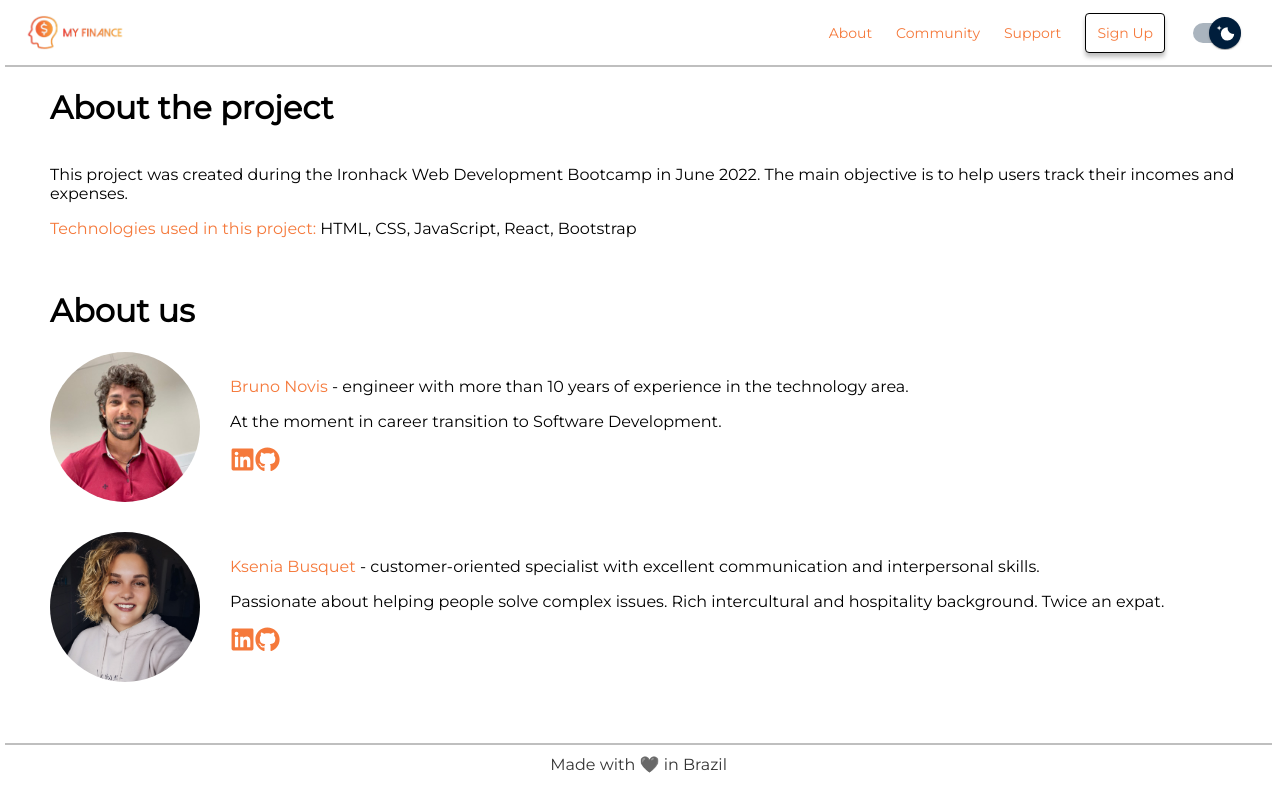
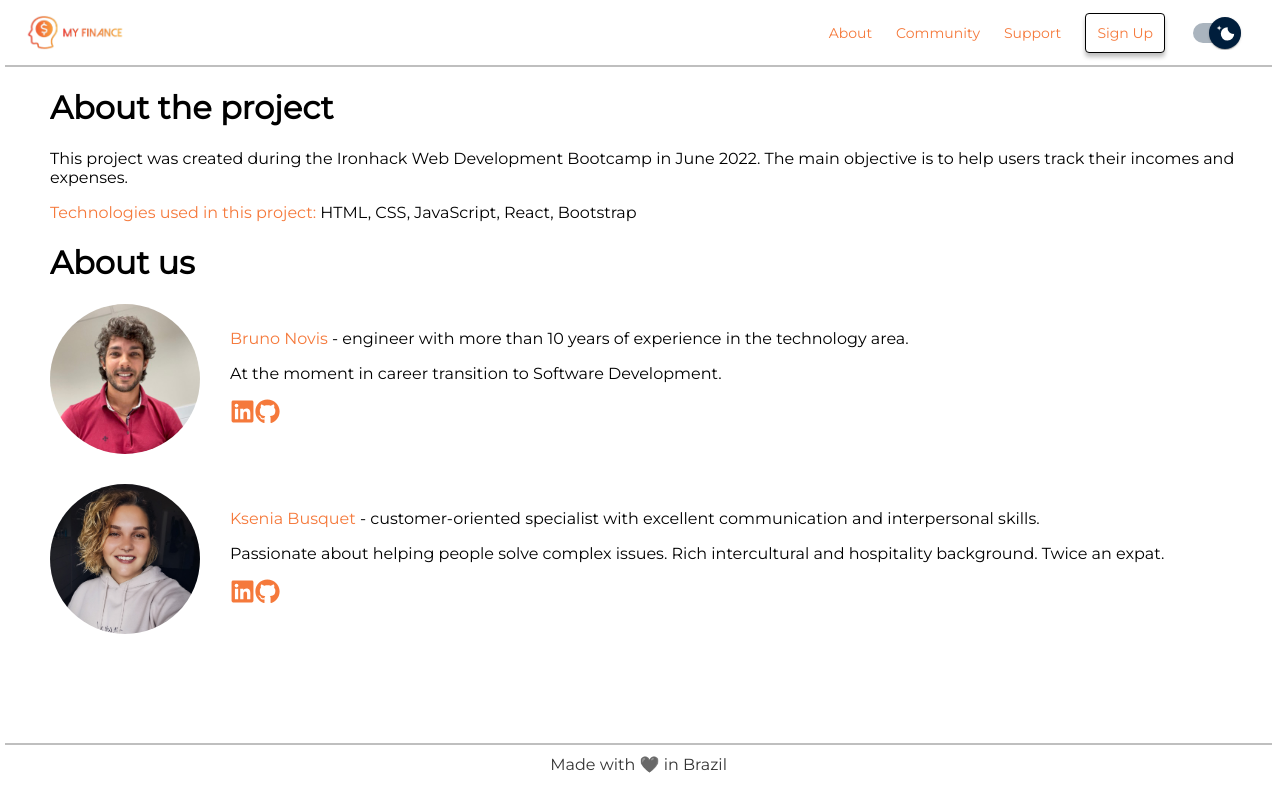
Before and after one commit to Bru9is/myfinance, a React (Create React App) app: page /about in a window 1280 px wide. Built offline with nearby package versions, Linux system fonts and the light colour scheme.

Commit message:
final fixes

```diff
--- a/src/Components/Footer.css
+++ b/src/Components/Footer.css
@@ -1,5 +1,5 @@
 .wrapper-footer{
-    position: fixed;
+    position:absolute;
     display: flex;
     align-items: flex-end;
     padding: 10px 10px 0px 0px;
--- a/src/Components/SignUp.js
+++ b/src/Components/SignUp.js
@@ -1,4 +1,4 @@
-import { useState } from 'react'
+import { useState, useEffect } from 'react'
 import {  Link } from "react-router-dom";
 import './SignUp.css'
 
@@ -22,24 +22,22 @@ function SignUp(){
         console.log('last name: ', lastName);
     }
 
+    useEffect(() => {
+        if ((email.localeCompare(emailConfirmed) === 0) &&  (emailConfirmed!=='')){
+        setIsConfirmed(true)
+        }
+        else setIsConfirmed(false)
+    },[emailConfirmed, email])
+
     const handleEmailInput = e => {
         setEmail(e.target.value);
-        console.log('typed email: ', email);
     }
 
     const handleEmailConfirmationInput = e => {
-        setEmailConfirmed(e.target.value);
-        console.log('confirmed email: ', emailConfirmed);
-        confirmEmail();
+/*         confirmEmail();
+ */        setEmailConfirmed(e.target.value);
         console.log('is confirmed? : ', isConfirmed);
 
-    }
-
-    function confirmEmail() {
-        if (email.localeCompare(emailConfirmed) === 0) {
-            setIsConfirmed(true)
-            return isConfirmed
-        }
     }
 
     const handlePasswordInput = e => {
@@ -49,6 +47,9 @@ function SignUp(){
         console.log('typed pw: ', e.target.value);
         console.log('Ís strong? ', isStrong)
     }
+
+    console.log('typed email: ', email);
+    console.log('confirmed email: ', emailConfirmed);
 
     return (
         <div className = 'signup-container'>
--- a/src/Pages/AboutPage.css
+++ b/src/Pages/AboutPage.css
@@ -13,9 +13,8 @@
 
   .about-container {
       margin-left: 50px;
-      display: flex;
-      flex-direction: column;
-      align-items: flex-start;
+      flex: 1;
+      overflow: auto;
   }
 
   .about-container > p {
@@ -34,3 +33,13 @@
       text-align: left;
       margin-left: 30px;
   }
+
+  .about-wrapper {
+      height: 100%;
+      display: flex;
+      flex-direction: column;
+  }
+
+  .align-left {
+      text-align: left;
+  }
--- a/src/Pages/AboutPage.js
+++ b/src/Pages/AboutPage.js
@@ -9,16 +9,16 @@ import {FaGithub } from 'react-icons/fa'
 
 function AboutPage(){
     return(
-        <div>
+        <div className = 'about-wrapper'>
             <Navbar />
 
             <div className = 'about-container'>
-                <h1>About the project</h1>
+                <h1 className="align-left">About the project</h1>
                 <p>This project was created during the Ironhack Web Development Bootcamp in June 2022.
                     The main objective is to help users track their incomes and expenses.
                     <p><span style={{color: "#F5793B"}}>Technologies used in this project:</span> HTML, CSS, JavaScript, React, Bootstrap</p></p>
 
-                <h1>About us</h1>
+                <h1 className="align-left">About us</h1>
                 <div className = 'flex-image-container'>
                     <img className="circular_image" src = {avatarBruno} alt = 'avatar Bruno'/>
                     <p>
--- a/src/Pages/EditPage.css
+++ b/src/Pages/EditPage.css
@@ -1,5 +1,6 @@
 .edit-input {
     width: 50%;
+    padding: 1px 2px;
 }
 
 .edit-wrapper {
--- a/src/Pages/EditPage.js
+++ b/src/Pages/EditPage.js
@@ -3,6 +3,8 @@ import axios from "axios";
 import { useParams, Link } from "react-router-dom";
 import { useNavigate } from "react-router-dom";
 import './EditPage.css'
+import Navbar from "../Components/Navbar";
+import Footer from '../Components/Footer'
 
 export default function EditPage() {
     const [title, setTitle] = useState("");
@@ -42,7 +44,8 @@ export default function EditPage() {
  */  }
 
   return (
-    <div className="">
+    <div>
+      <Navbar />
       <h1 className="title">Edit item info</h1>
       <div className="edit-wrapper">
       <form className="item-creation" onSubmit={handleSubmit}>
@@ -99,6 +102,7 @@ export default function EditPage() {
       </div>
 
       <Link to = '/homepage' style = {{textAlign: 'center'}}>Back to the homepage</Link>
+      <Footer />
     </div>
   );
 }
```
